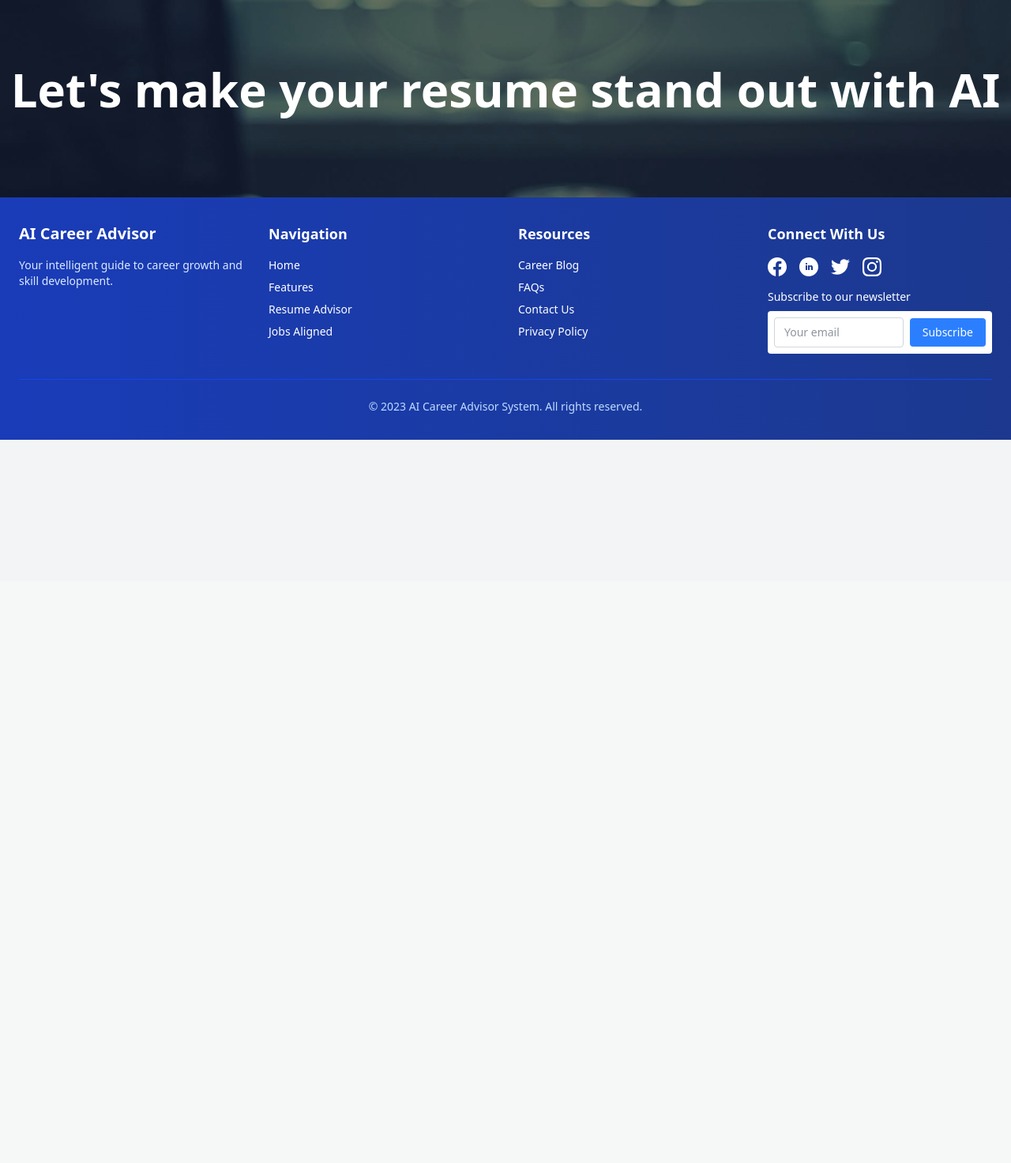
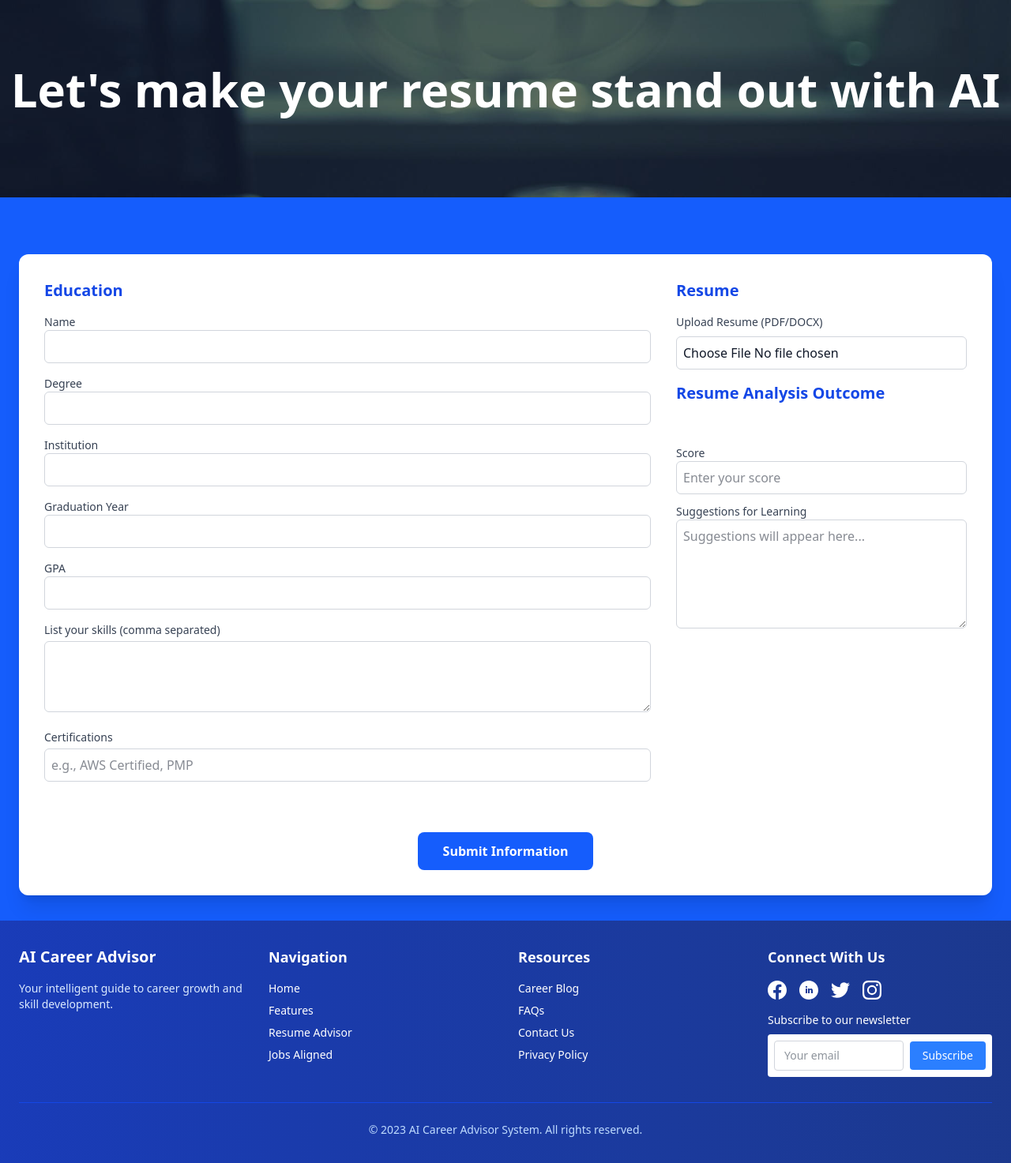
Before and after one commit to saadkhi/CAS, a Django app: page /resume-advisor/ in a window 1280 px wide. Shown: the part 64-1537 px from the top of the page at 79% size. Before the commit the page ends 621 px from the top, so only its background shows below. Run offline with Django 5.2, Linux system fonts and the light colour scheme; style sheets or scripts are compiled from the project's sources; some libraries are stand-ins or nearby versions.

Commit message:
model add

```diff
--- a/CAS/templates/website/resume_advisor.html
+++ b/CAS/templates/website/resume_advisor.html
@@ -1,8 +1,12 @@
 {% extends 'main.html' %}
 {% load static %}
 
+{% block title %}
+  Resume Advisor
+{% endblock %}
+
 {% block content %}
-<section id="homepage-start-section" class="mt-0 font-Arial">
+  <section class="mt-0 font-Arial">
     <div class="relative w-full h-[250px] bg-cover bg-center overflow-hidden" style="background-image: url('{% static 'images/homepage_img2.jpg' %}');">
       <!-- Black overlay using RGBA for transparency -->
       <div class="absolute inset-0" style="background-color: rgba(0, 0, 0, 0.5);"></div>
@@ -14,4 +18,83 @@
     </div>
   </section>
 
-  {% endblock content %}
+  <section id="form" class="mt-0 relative w-full bg-cover bg-center overflow-hidden font-Arial px-6 py-8 bg-blue-600">
+    <div class="max-w-7xl mx-auto bg-white p-8 rounded-xl shadow-xl mt-10">
+      <form action="/submit" method="POST" enctype="multipart/form-data" class="grid grid-cols-1 md:grid-cols-2 lg:grid-cols-3 gap-8">
+        <!-- Education Section -->
+        <div class="md:col-span-2">
+          <h2 class="text-xl font-semibold text-blue-700 mb-4">Education</h2>
+
+          <div class="space-y-4">
+            <div class="mt-2">
+              <label for="Name" class="block text-sm font-medium text-gray-700 mt-3">Name</label>
+              <input type="text" id="Name" name="Name" class="w-full border border-gray-300 rounded-md p-2" required />
+            </div>
+
+            <div class="mt-2">
+              <label for="degree" class="block text-sm font-medium text-gray-700 mt-3">Degree</label>
+              <input type="text" id="degree" name="degree" class="w-full border border-gray-300 rounded-md p-2" required />
+            </div>
+
+            <div class="mt-2">
+              <label for="institution" class="block text-sm font-medium text-gray-700 mt-3">Institution</label>
+              <input type="text" id="institution" name="institution" class="w-full border border-gray-300 rounded-md p-2" required />
+            </div>
+
+            <div class="mt-2">
+              <label for="graduation_year" class="block text-sm font-medium text-gray-700 mt-3">Graduation Year</label>
+              <input type="number" id="graduation_year" name="graduation_year" class="w-full border border-gray-300 rounded-md p-2" required />
+            </div>
+
+            <div class="mt-2">
+              <label for="gpa" class="block text-sm font-medium text-gray-700 mt-3">GPA</label>
+              <input type="text" id="gpa" name="gpa" class="w-full border border-gray-300 rounded-md p-2" required />
+            </div>
+
+            <div class="mt-2">
+              <label for="skills" class="block text-sm font-medium text-gray-700 mt-3">List your skills (comma separated)</label>
+              <textarea id="skills" name="skills" rows="3" class="w-full border border-gray-300 rounded-md p-2 mt-1" required></textarea>
+            </div>
+
+            <div class="mt-2">
+              <label for="certifications" class="block text-sm font-medium text-gray-700 mt-3 mt-4">Certifications</label>
+              <input type="text" id="certifications" name="certifications" class="w-full border border-gray-300 rounded-md p-2 mt-1" placeholder="e.g., AWS Certified, PMP" />
+            </div>
+          </div>
+        </div>
+
+        <!-- Resume Section -->
+        <div>
+          <h2 class="text-xl font-semibold text-blue-700 mb-4">Resume</h2>
+          <label for="resume" class="block text-sm font-medium text-gray-700 mt-3">Upload Resume (PDF/DOCX)</label>
+          <input type="file" id="resume" name="resume" accept=".pdf,.docx" class="w-full border border-gray-300 rounded-md p-2 mt-2" required />
+
+          <!-- Score and Suggestions -->
+          <div class="flex flex-col gap-6 mt-4">
+            <h2 class="text-xl font-semibold text-blue-700 mb-4">Resume Analysis Outcome</h2>
+            <div>
+              <p class="block text-sm font-medium text-gray-700 mt-3">Score</p>
+              <input type="number" id="score" name="score" class="w-full border border-gray-300 rounded-md p-2" placeholder="Enter your score" required />
+              <p class="block text-sm font-medium text-gray-700 mt-3">Suggestions for Learning</p>
+              <textarea id="suggestions" name="suggestions" rows="5" class="w-full border border-gray-300 rounded-md p-2" placeholder="Suggestions will appear here..." readonly></textarea>
+            </div>
+          </div>
+
+          <!-- Projects Section -->
+          {% comment %} <h2 class="text-xl font-semibold text-blue-700 mb-4 mt-3">💻 Projects</h2>
+
+          <label for="projects" class="block text-sm font-medium text-gray-700 mt-3">Describe your projects (comma separated)</label>
+          <textarea id="projects" name="projects" rows="3" class="w-full border border-gray-300 rounded-md p-2 mt-1" required></textarea>
+
+          <label for="project_links" class="block text-sm font-medium text-gray-700 mt-3 mt-4">Project Links</label>
+          <input type="text" id="project_links" name="project_links" class="w-full border border-gray-300 rounded-md p-2 mt-1" placeholder="e.g., https://github.com/yourproject" /> {% endcomment %}
+        </div>
+
+        <!-- Submit Button -->
+        <div class="md:col-span-3 text-center mt-8">
+          <button type="submit" class="bg-blue-600 text-white font-semibold px-8 py-3 rounded-lg hover:bg-blue-700 transition duration-300">Submit Information</button>
+        </div>
+      </form>
+    </div>
+  </section>
+{% endblock %}
```
Also changed, not shown: CAS/CAS_app/models.py (+17 -0 lines), CAS/templates/website/home.html (+9 -5 lines).
